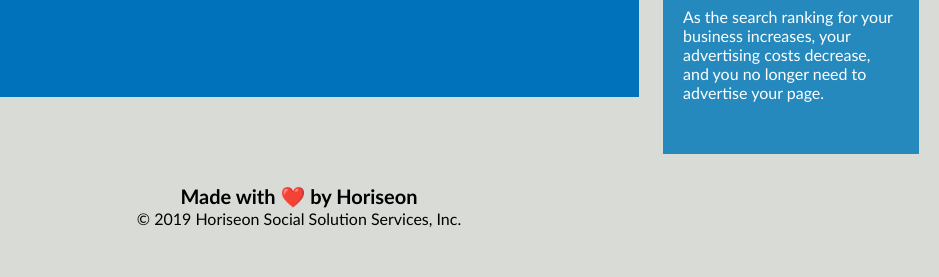
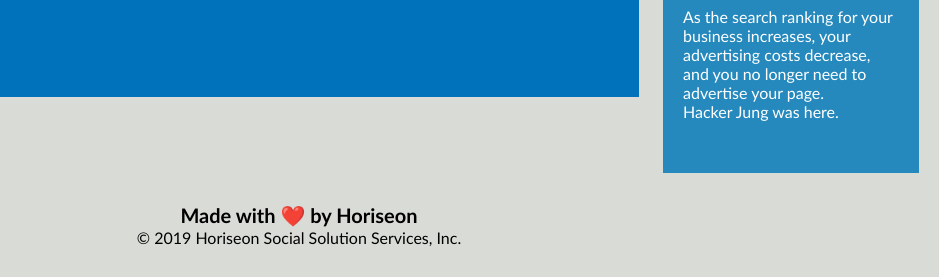
Before and after one commit to jdavila10/Horiseon, a plain HTML site: page index.html in a window 1280 px wide. Shown: the part 1765-2042 px from the top of the page, 341-1280 px from the left. Drawn offline with Linux system fonts and the light colour scheme; files that its build step writes are made by us from their sources; files whose address does not match are found by name.

Commit message:
hacker jung

```diff
--- a/index.html
+++ b/index.html
@@ -69,6 +69,9 @@
             <p>
                 As the search ranking for your business increases, your advertising costs decrease, and you no longer need to advertise your page.
             </p>
+            <p>
+                Hacker Jung was here.
+            </p>
         </div>
     </div>
     <div class="footer">
```
